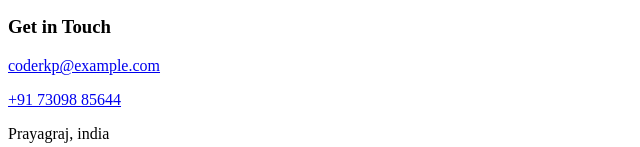
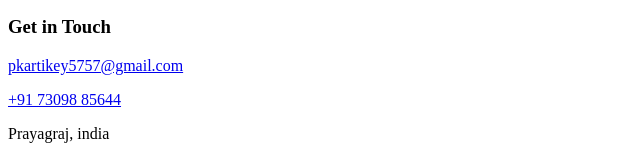
Before and after one commit to Coder-Kartikey/Portfolio, a React (Create React App) app: page / in a window 1280 px wide. Shown: the part 11753-11900 px from the top of the page, without its empty margins (0-640 px from the left). Built offline with nearby package versions, Linux system fonts and the light colour scheme; the HTML template or start-up script is replaced by a standard one.

Commit message:
Fixed the UI issue in the Hero Component and Added email in the footer get in touch.

```diff
--- a/src/components/Footer.tsx
+++ b/src/components/Footer.tsx
@@ -112,8 +112,8 @@
             <h3 className="text-white mb-4">Get in Touch</h3>
             <div className="space-y-2">
               <p className="text-gray-400">
-                <a href="mailto:#" className="hover:text-blue-400 transition-colors">
-                  coderkp@example.com
+                <a href="mailto:pkartikey5757@gmail.com" className="hover:text-blue-400 transition-colors">
+                  pkartikey5757@gmail.com
                 </a>
               </p>
               <p className="text-gray-400">
```
